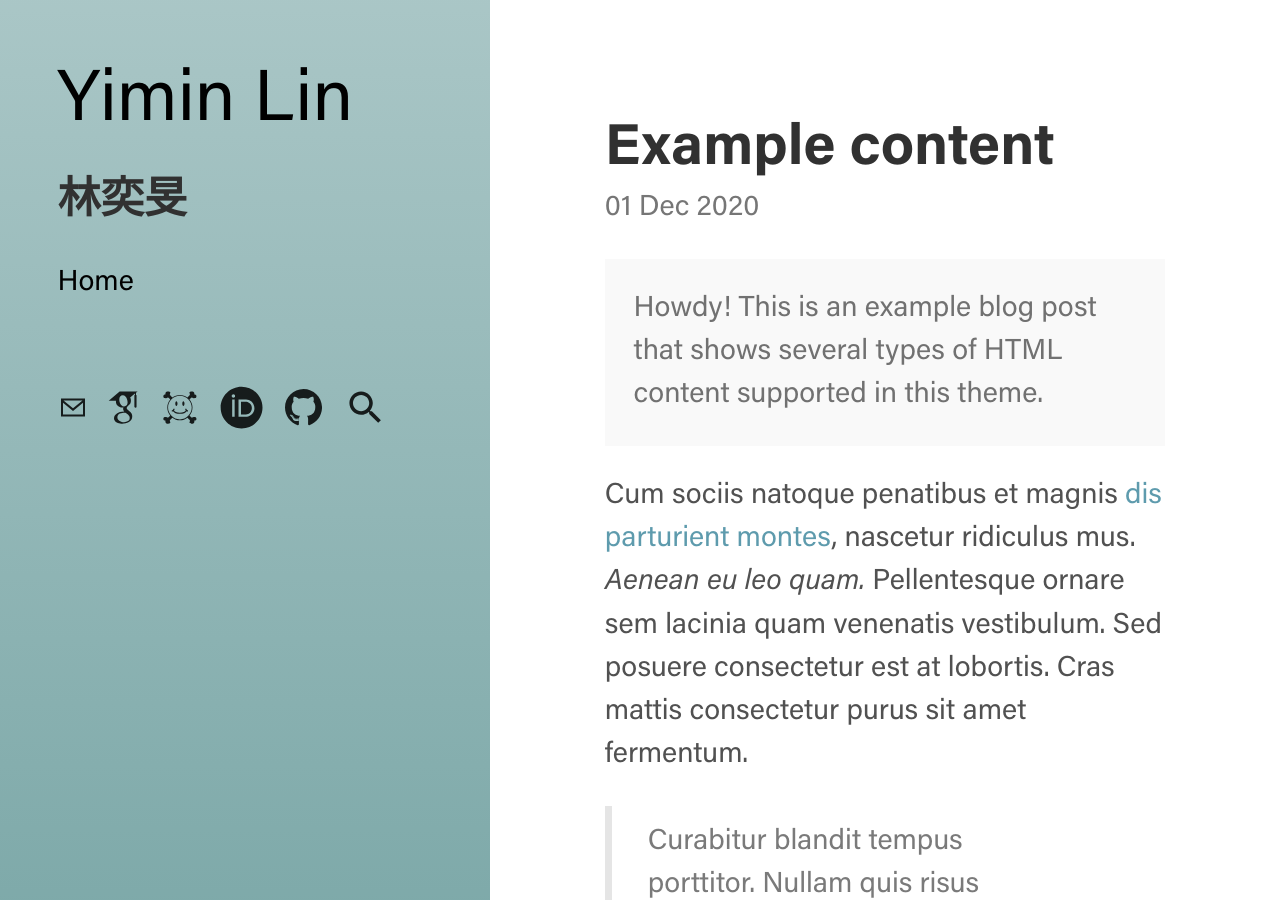
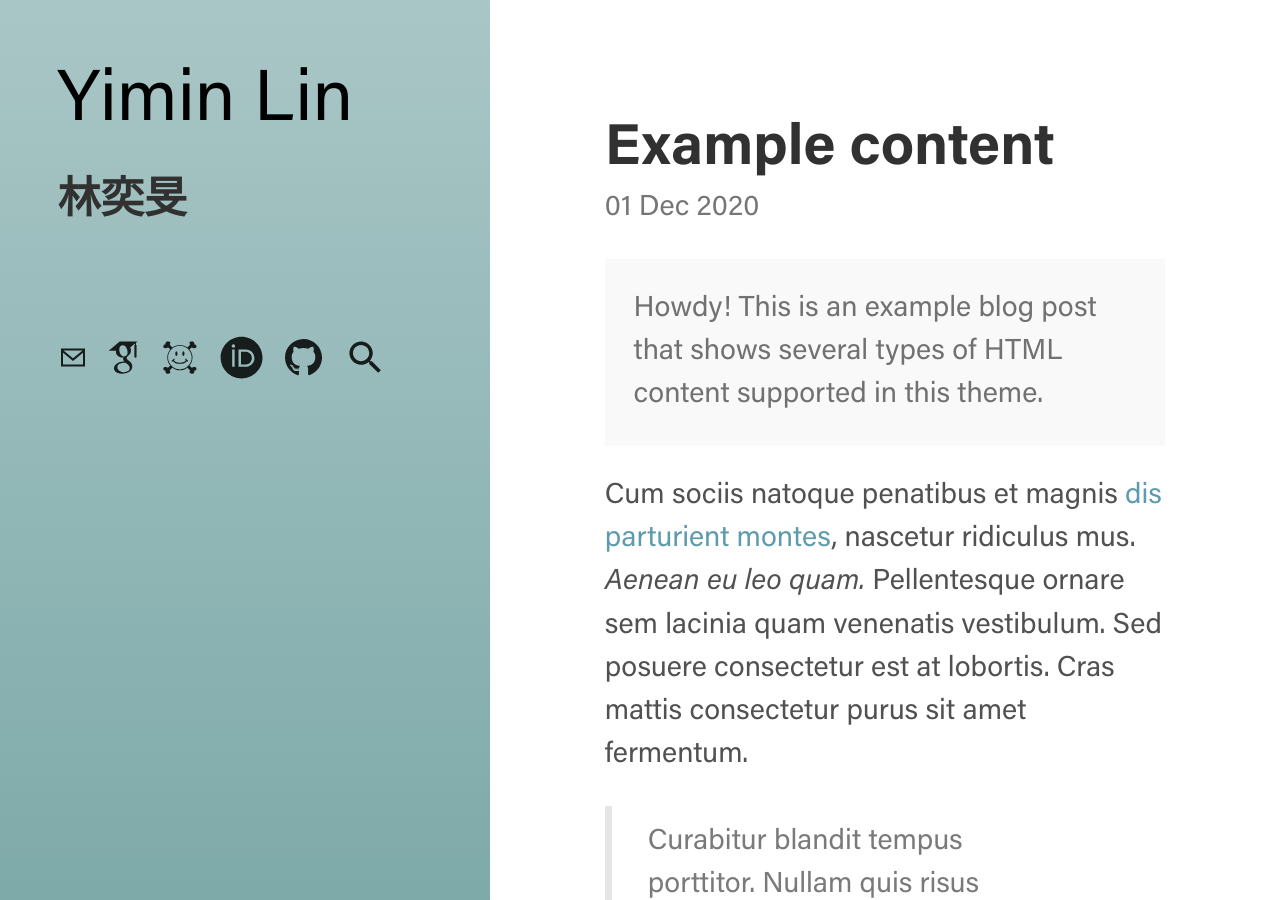
Before and after one commit to yiminllin/yiminllin.github.io, a Jekyll site: the page built from _posts/2020-12-01-example-content.md, in a window 1280 px wide and 900 px high. Built offline with Jekyll 4.4.1, drawn with Linux system fonts in a browser that asks for light colours.

Commit message:
Remove sidebar home link

```diff
--- a/_config.yml
+++ b/_config.yml
@@ -26,7 +26,7 @@ plugins:
   - jekyll-paginate
 
 # Sidebar link settings
-sidebar_home_link:  '/'
+# sidebar_home_link:  '/'
 # sidebar_blog_link:  '/blog'   # By default, your home page is your blog
                                 # page. If you change your paginate_path,
                                 # set this to the root of the paginate_path
```
